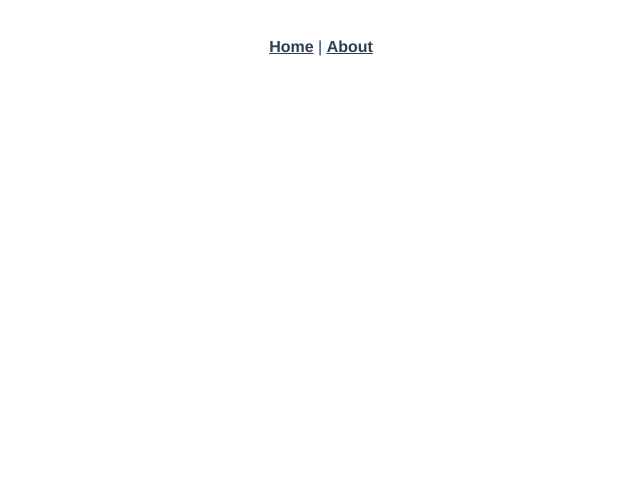
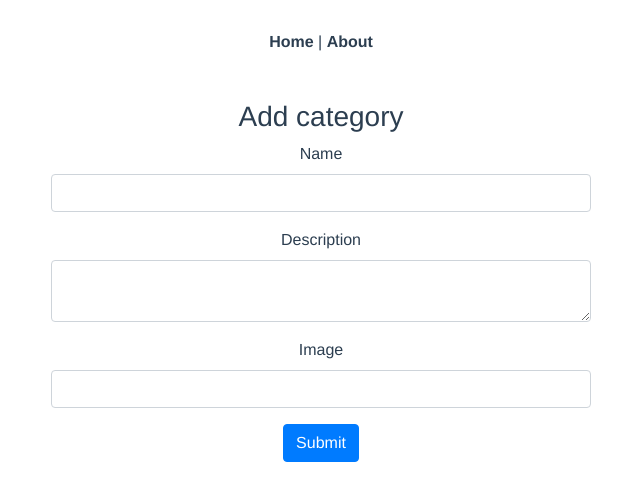
Before and after one commit to RaedGhodhbane/E-commerce-shop-ui-Vue.js-, a Vue app: page /admin/category/add in a window 1280 px wide. Before the commit this address had no page. Shown: the top 500 px of the page, without its empty margins (319-959 px from the left). Built offline with nearby package versions, Linux system fonts and the light colour scheme.

Commit message:
Front-end commit

```diff
--- a/package.json
+++ b/package.json
@@ -8,7 +8,9 @@
     "lint": "vue-cli-service lint"
   },
   "dependencies": {
+    "axios": "^0.25.0",
     "core-js": "^3.6.5",
+    "sweetalert": "^2.1.2",
     "vue": "^3.0.0",
     "vue-router": "^4.0.0-0",
     "vuex": "^4.0.0-0"
@@ -29,5 +31,6 @@
     "eslint-plugin-import": "^2.20.2",
     "eslint-plugin-vue": "^7.0.0",
     "typescript": "~4.1.5"
-  }
+  },
+  "packageManager": "yarn@3.1.1"
 }
--- a/public/index.html
+++ b/public/index.html
@@ -5,7 +5,14 @@
     <meta http-equiv="X-UA-Compatible" content="IE=edge">
     <meta name="viewport" content="width=device-width,initial-scale=1.0">
     <link rel="icon" href="<%= BASE_URL %>favicon.ico">
-    <title><%= htmlWebpackPlugin.options.title %></title>
+    <title> Demo e-commerce App </title>
+
+  <!-- Bootstrap CSS -->
+  <link rel="stylesheet" href="https://maxcdn.bootstrapcdn.com/bootstrap/4.0.0/css/bootstrap.min.css" integrity="sha384-Gn5384xqQ1aoWXA+058RXPxPg6fy4IWvTNh0E263XmFcJlSAwiGgFAW/dAiS6JXm" crossorigin="anonymous">
+
+  <!-- Bootstrap Icons -->
+  <link rel="stylesheet" href="https://cdn.jsdelivr.net/npm/bootstrap-icons@1.3.0/font/bootstrap-icons.css">
+  <link rel="stylesheet" href="https://cdnjs.cloudflare.com/ajax/libs/font-awesome/4.7.0/css/font-awesome.min.css">
   </head>
   <body>
     <noscript>
@@ -13,5 +20,9 @@
     </noscript>
     <div id="app"></div>
     <!-- built files will be auto injected -->
+    <!-- Bootstrap JS Scripts -->
+    <script src="https://code.jquery.com/jquery-3.2.1.slim.min.js" integrity="sha384-KJ3o2DKtIkvYIK3UENzmM7KCkRr/rE9/Qpg6aAZGJwFDMVNA/GpGFF93hXpG5KkN" crossorigin="anonymous"> </script>
+    <script src="https://cdnjs.cloudflare.com/ajax/libs/popper.js/1.12.9/umd/popper.min.js" integrity="sha384-ApNbgh9B+Y1QKtv3Rn7W3mgPxhU9K/ScQsAP7hUibX39j7fakFPskvXusvfa0b4Q" crossorigin="anonymous"> </script>
+    <script src="https://maxcdn.bootstrapcdn.com/bootstrap/4.0.0/js/bootstrap.min.js" integrity="sha384-JZR6Spejh4U02d8jOt6vLEHfe/JQGiRRSQQxSfFWpi1MquVdAyjUar5+76PVCmYl" crossorigin="anonymous"> </script>
   </body>
 </html>
--- /dev/null
+++ b/src/components/Category/CategoryBox.vue
@@ -0,0 +1,28 @@
+<template>
+  <div class="card w-100 h-100">
+      <div class="embed-responsive embed-responsive-16by9">
+      <img :src="category.imageUrl" class="card-img-top" alt="...">
+      </div>
+  <div class="card-body">
+    <h5 class="card-title">{{ category.categoryName }}</h5>
+    <p class="card-text">{{ category.description }}</p>
+    <a href="#" class="btn btn-primary">Go somewhere</a>
+  </div>
+  </div>
+</template>
+
+<script lang="ts">
+import { defineComponent } from 'vue';
+
+export default defineComponent({
+  name: 'CategoryBox',
+  props: ['category'],
+  methods: {},
+});
+</script>
+
+<style scoped>
+.card-img-top {
+    object-fit: cover;
+}
+</style>
--- a/src/components/HelloWorld.vue
+++ /dev/null
@@ -1,63 +0,0 @@
-<template>
-  <div class="hello">
-    <h1>{{ msg }}</h1>
-    <p>
-      For a guide and recipes on how to configure / customize this project,<br>
-      check out the
-      <a href="https://cli.vuejs.org" target="_blank" rel="noopener">vue-cli documentation</a>.
-    </p>
-    <h3>Installed CLI Plugins</h3>
-    <ul>
-      <li><a href="https://github.com/vuejs/vue-cli/tree/dev/packages/%40vue/cli-plugin-babel" target="_blank" rel="noopener">babel</a></li>
-      <li><a href="https://github.com/vuejs/vue-cli/tree/dev/packages/%40vue/cli-plugin-router" target="_blank" rel="noopener">router</a></li>
-      <li><a href="https://github.com/vuejs/vue-cli/tree/dev/packages/%40vue/cli-plugin-vuex" target="_blank" rel="noopener">vuex</a></li>
-      <li><a href="https://github.com/vuejs/vue-cli/tree/dev/packages/%40vue/cli-plugin-eslint" target="_blank" rel="noopener">eslint</a></li>
-      <li><a href="https://github.com/vuejs/vue-cli/tree/dev/packages/%40vue/cli-plugin-typescript" target="_blank" rel="noopener">typescript</a></li>
-    </ul>
-    <h3>Essential Links</h3>
-    <ul>
-      <li><a href="https://vuejs.org" target="_blank" rel="noopener">Core Docs</a></li>
-      <li><a href="https://forum.vuejs.org" target="_blank" rel="noopener">Forum</a></li>
-      <li><a href="https://chat.vuejs.org" target="_blank" rel="noopener">Community Chat</a></li>
-      <li><a href="https://twitter.com/vuejs" target="_blank" rel="noopener">Twitter</a></li>
-      <li><a href="https://news.vuejs.org" target="_blank" rel="noopener">News</a></li>
-    </ul>
-    <h3>Ecosystem</h3>
-    <ul>
-      <li><a href="https://router.vuejs.org" target="_blank" rel="noopener">vue-router</a></li>
-      <li><a href="https://vuex.vuejs.org" target="_blank" rel="noopener">vuex</a></li>
-      <li><a href="https://github.com/vuejs/vue-devtools#vue-devtools" target="_blank" rel="noopener">vue-devtools</a></li>
-      <li><a href="https://vue-loader.vuejs.org" target="_blank" rel="noopener">vue-loader</a></li>
-      <li><a href="https://github.com/vuejs/awesome-vue" target="_blank" rel="noopener">awesome-vue</a></li>
-    </ul>
-  </div>
-</template>
-
-<script lang="ts">
-import { defineComponent } from 'vue';
-
-export default defineComponent({
-  name: 'HelloWorld',
-  props: {
-    msg: String,
-  },
-});
-</script>
-
-<!-- Add "scoped" attribute to limit CSS to this component only -->
-<style scoped>
-h3 {
-  margin: 40px 0 0;
-}
-ul {
-  list-style-type: none;
-  padding: 0;
-}
-li {
-  display: inline-block;
-  margin: 0 10px;
-}
-a {
-  color: #42b983;
-}
-</style>
--- a/src/router/index.ts
+++ b/src/router/index.ts
@@ -1,5 +1,7 @@
 import { createRouter, createWebHistory, RouteRecordRaw } from 'vue-router';
 import Home from '../views/Home.vue';
+import AddCategory from '../views/Category/AddCategory.vue';
+import Category from '../views/Category/Category.vue';
 
 const routes: Array<RouteRecordRaw> = [
   {
@@ -15,6 +17,16 @@ const routes: Array<RouteRecordRaw> = [
     // which is lazy-loaded when the route is visited.
     component: () => import(/* webpackChunkName: "about" */ '../views/About.vue'),
   },
+  {
+    path: '/admin/category/add',
+    name: 'AddCategory',
+    component: AddCategory,
+  },
+  {
+    path: '/admin/category',
+    name: 'Category',
+    component: Category,
+  },
 ];
 
 const router = createRouter({
--- /dev/null
+++ b/src/views/Category/AddCategory.vue
@@ -0,0 +1,84 @@
+<template>
+  <div class="container">
+      <div class="row">
+      <div class="col-12 text-center">
+      <h3 class="pt-3"> Add category </h3>
+  </div>
+  </div>
+  <div class="row">
+      <div class="col-3"></div>
+      <div class="col-6">
+        <form>
+          <div class="form-group">
+              <label> Name </label>
+              <input type="text" class="form-control" v-model="categoryName">
+          </div>
+          <div class="form-group">
+              <label> Description </label>
+              <textarea type="text" class="form-control" v-model="description"/>
+          </div>
+          <div class="form-group">
+              <label> Image </label>
+              <input type="text" class="form-control" v-model="imageUrl">
+          </div>
+          <button type="button" class="btn btn-primary" @click="addCategory"> Submit </button>
+      </form>
+      </div>
+      <div class="col-3"></div>
+
+  </div>
+  </div>
+</template>
+
+<script lang="ts">
+import { defineComponent } from 'vue';
+
+import axios from 'axios';
+import sweetalert from 'sweetalert';
+
+export default defineComponent({
+  name: 'AddCategory',
+  data() {
+    return {
+      categoryName: '',
+      description: '',
+      imageUrl: '',
+
+    };
+  },
+  methods: {
+    addCategory() {
+      const newCategory = {
+        categoryName: this.categoryName,
+        description: this.description,
+        imageUrl: this.imageUrl,
+      };
+
+      const baseURL = 'https://limitless-lake-55070.herokuapp.com/';
+
+      axios({
+        method: 'post',
+        url: `${baseURL}/category/create`,
+        data: JSON.stringify(newCategory),
+        headers: {
+          'Content-Type': 'application/json',
+        },
+      }).then(() => {
+        sweetalert({
+          text: 'Category added successfully',
+          icon: 'success',
+        });
+      })
+        .catch((err) => {
+          console.log(err);
+        });
+    },
+
+  },
+
+});
+</script>
+
+<style scoped>
+
+</style>
--- /dev/null
+++ b/src/views/Category/Category.vue
@@ -0,0 +1,52 @@
+<template>
+  <div class="container">
+      <div class="row">
+      <div class="col-12 text-center">
+      <h3 class="pt-3"> Our Categories </h3>
+      <router-link :to="{name :'AddCategory'}">
+          <button class="btn" style="float:right"> Add Category </button>
+      </router-link>
+  </div>
+  </div>
+  <div class="row">
+      <div v-for="category of categories" :key="category.id" class="col-xl-4 col-md-6
+      col-12 pt-3 d-flex">
+          <CategoryBox :category="category"></CategoryBox>
+      </div>
+  </div>
+  </div>
+</template>
+
+<script lang="ts">
+import { defineComponent } from 'vue';
+
+import axios from 'axios';
+import CategoryBox from '../../components/Category/CategoryBox.vue';
+
+export default defineComponent({
+  name: 'Category',
+  components: { CategoryBox },
+  data() {
+    return {
+      baseURL: 'https://limitless-lake-55070.herokuapp.com',
+      categories: [],
+    };
+  },
+  methods: {
+    async getCategories() {
+      await axios
+        .get(`${this.baseURL}/category/`)
+        // eslint-disable-next-line no-return-assign
+        .then((res) => (this.categories = res.data))
+        .catch((err) => console.log(err));
+    },
+  },
+  mounted() {
+    this.getCategories();
+  },
+});
+</script>
+
+<style scoped>
+
+</style>
--- a/src/views/Home.vue
+++ b/src/views/Home.vue
@@ -1,18 +1,15 @@
 <template>
   <div class="home">
-    <img alt="Vue logo" src="../assets/logo.png">
-    <HelloWorld msg="Welcome to Your Vue.js + TypeScript App"/>
+    Home page
   </div>
 </template>
 
 <script lang="ts">
 import { defineComponent } from 'vue';
-import HelloWorld from '@/components/HelloWorld.vue'; // @ is an alias to /src
 
 export default defineComponent({
   name: 'Home',
   components: {
-    HelloWorld,
   },
 });
 </script>
```
Also changed, not shown: .yarnrc.yml (added), 1 other file (tests, documents, lock files or other folders).
